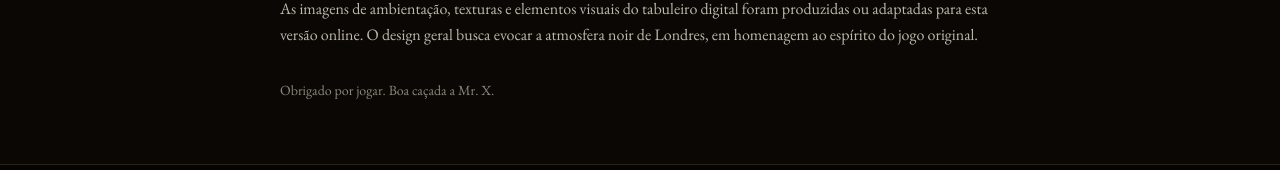
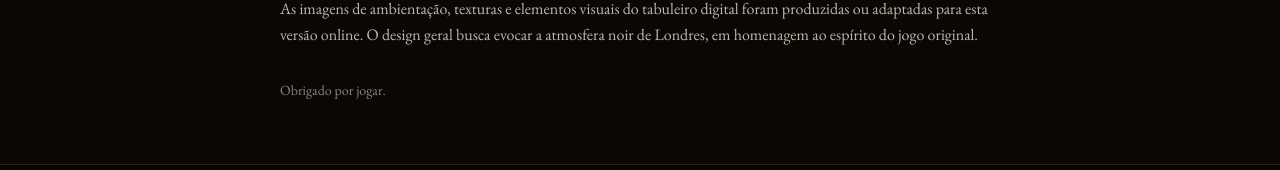
Before and after one commit to arturcp/scotland-yard, a React (Vite) app: page /creditos in a window 1280 px wide. Shown: the part 1065-1235 px from the top of the page. Built offline with nearby package versions, Linux system fonts and the light colour scheme; no server answers.

Commit message:
Change meta title

```diff
--- a/index.html
+++ b/index.html
@@ -17,7 +17,7 @@
     />
     <link rel="apple-touch-icon" href="/logo192.png" />
     <link rel="manifest" href="/manifest.json" />
-    <title>Scotland Yard — A Caçada a Mr. X</title>
+    <title>Scotland Yard</title>
   </head>
   <body>
     <noscript>You need to enable JavaScript to run this app.</noscript>
--- a/src/pages/CreditosPage.tsx
+++ b/src/pages/CreditosPage.tsx
@@ -78,7 +78,7 @@ export default function CreditosPage() {
         </p>
       </section>
 
-      <p className="text-sm text-muted-foreground">Obrigado por jogar. Boa caçada a Mr. X.</p>
+      <p className="text-sm text-muted-foreground">Obrigado por jogar.</p>
     </LegalLayout>
   );
 }
```
